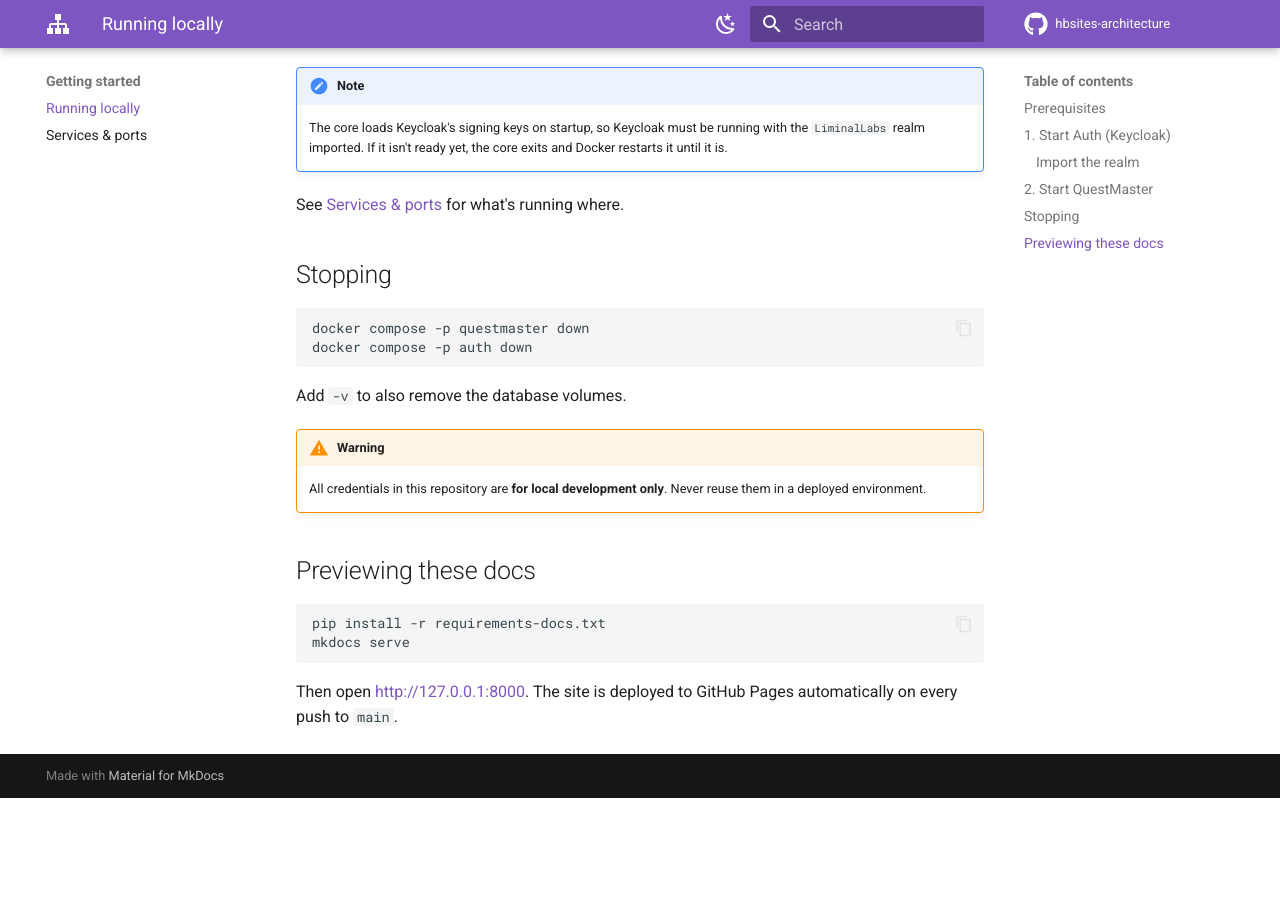
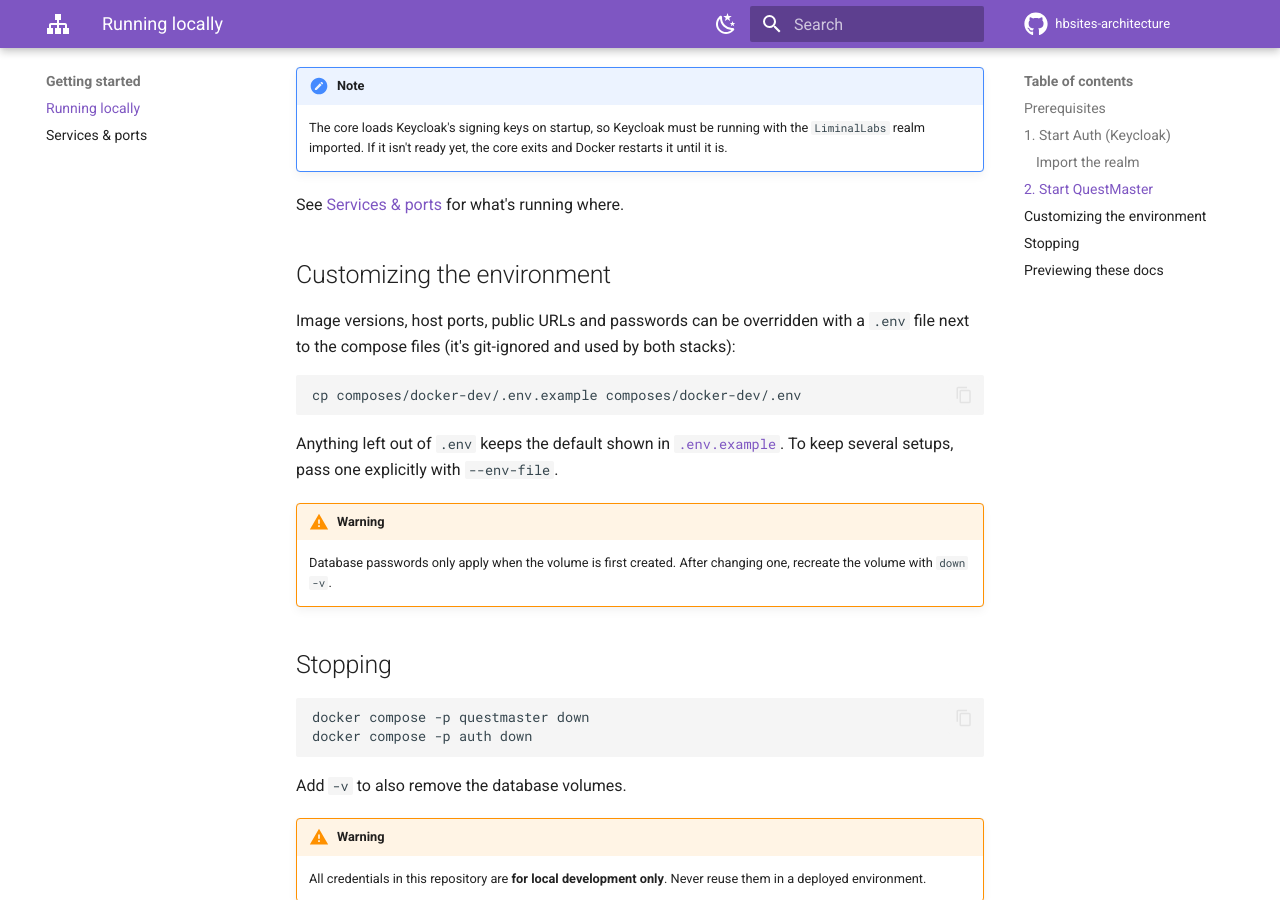
Before and after one commit to hannaBanannaOF/hbsites-architecture, an MkDocs documentation site: the page built from docs/getting-started.md, in a window 1280 px wide and 900 px high, scrolled down 1146 px. Built offline with MkDocs 1.6.1 and Material for MkDocs 9.7.7, drawn with Linux system fonts in a browser that asks for light colours; comment, search, counter and statistics services are not loaded; before the commit the page ends 1944 px from its top, so only the background shows below that.

Commit message:
Make dev composes configurable with a .env file
- Bump questmaster-core to 1.2.0
- Read image versions, host ports, public URLs and secrets from
  composes/docker-dev/.env; defaults keep the current values
- Add .env.example and ignore local .env files

Co-Authored-By: Claude Opus 5.5 <noreply@anthropic.com>

````diff
--- a/docs/getting-started.md
+++ b/docs/getting-started.md
@@ -41,6 +41,19 @@ Startup order is handled by the compose file: the databases come up first, `ques
 
 See [Services & ports](services.md) for what's running where.
 
+## Customizing the environment
+
+Image versions, host ports, public URLs and passwords can be overridden with a `.env` file next to the compose files (it's git-ignored and used by both stacks):
+
+```shell
+cp composes/docker-dev/.env.example composes/docker-dev/.env
+```
+
+Anything left out of `.env` keeps the default shown in [`.env.example`](https://github.com/hannaBanannaOF/hbsites-architecture/blob/main/composes/docker-dev/.env.example). To keep several setups, pass one explicitly with `--env-file`.
+
+!!! warning
+    Database passwords only apply when the volume is first created. After changing one, recreate the volume with `down -v`.
+
 ## Stopping
 
 ```shell
````
Also changed, not shown: 4 other files.
